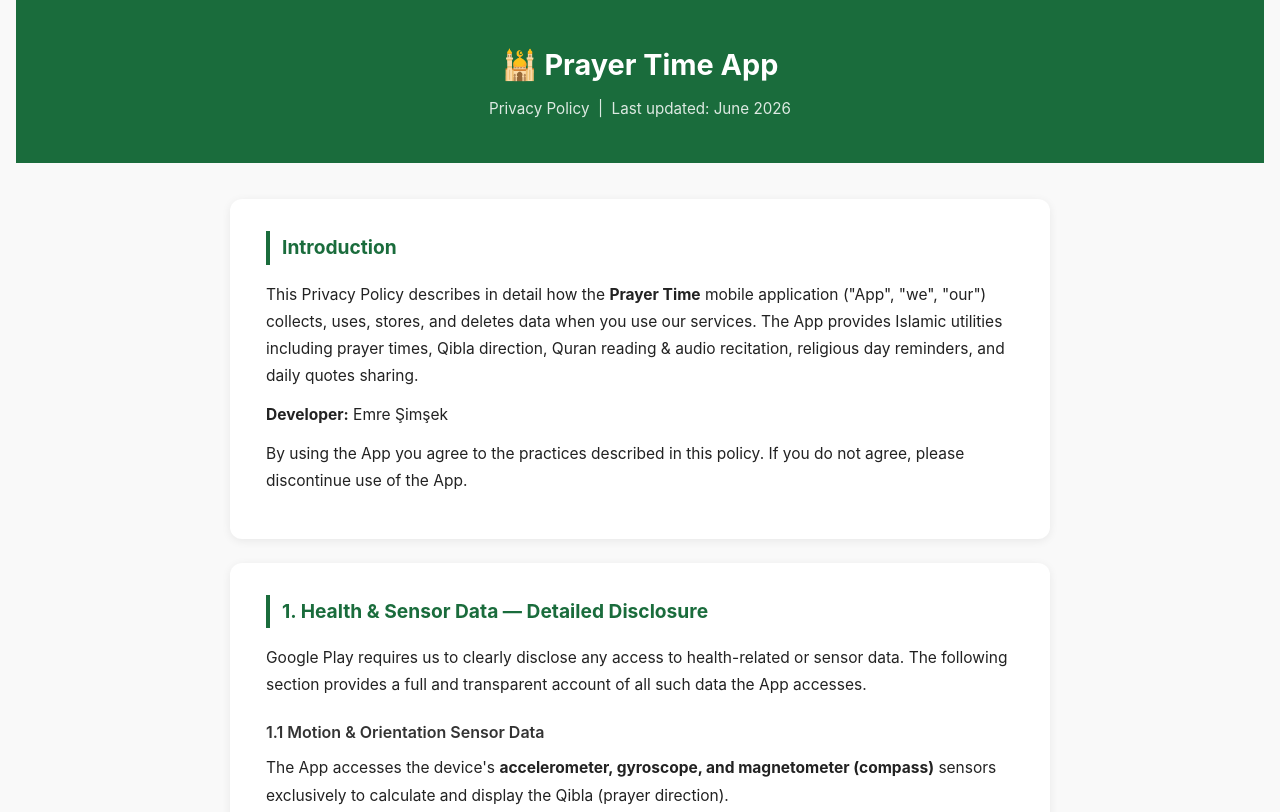
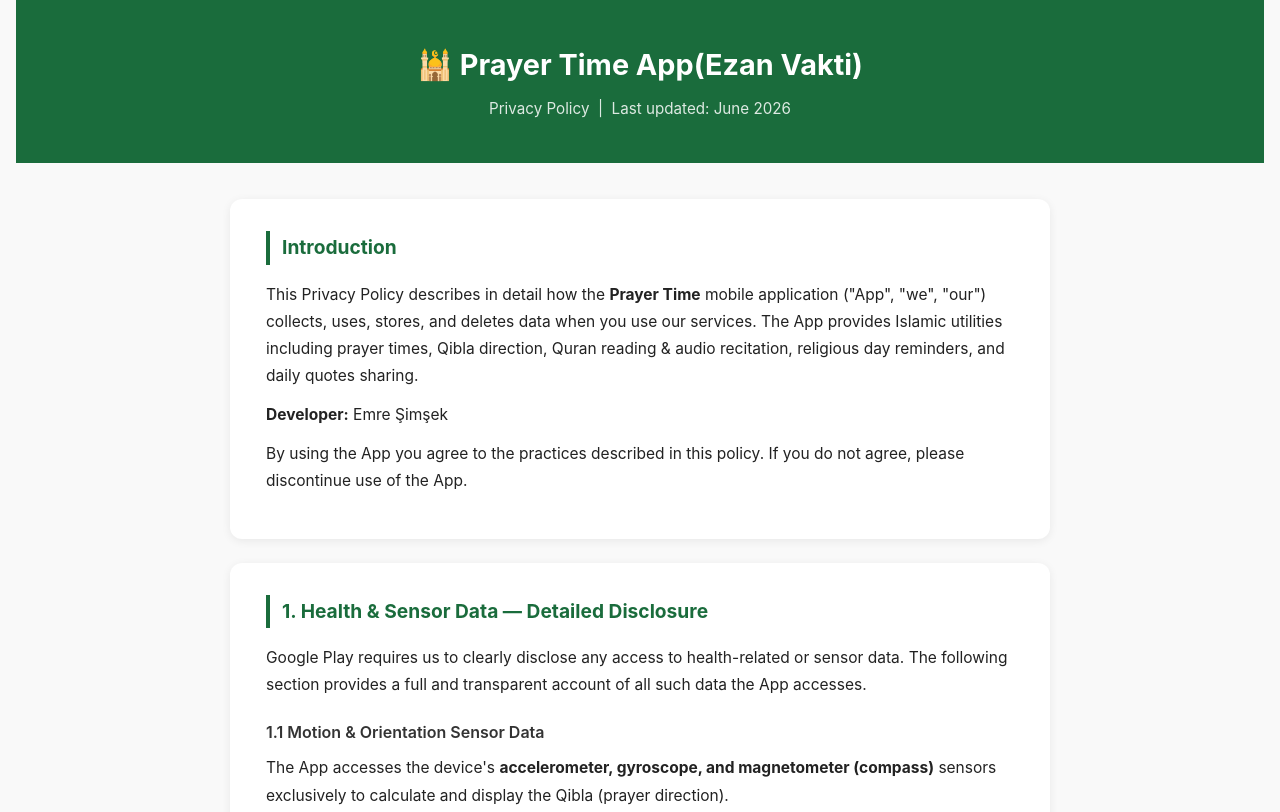
Before and after one commit to emresimsekdevtr-sys/player-time-privacy-policy, a plain HTML site: page index.html in a window 1280 px wide. Shown: the top 812 px of the page. Drawn offline with Linux system fonts and the light colour scheme.

Commit message:
Update index.html

```diff
--- a/index.html
+++ b/index.html
@@ -108,7 +108,7 @@
 <body>
 
 <header>
-  <h1>🕌 Prayer Time App</h1>
+  <h1>🕌 Prayer Time App(Ezan Vakti)</h1>
   <p>Privacy Policy &nbsp;|&nbsp; Last updated: June 2026</p>
 </header>
 
```
